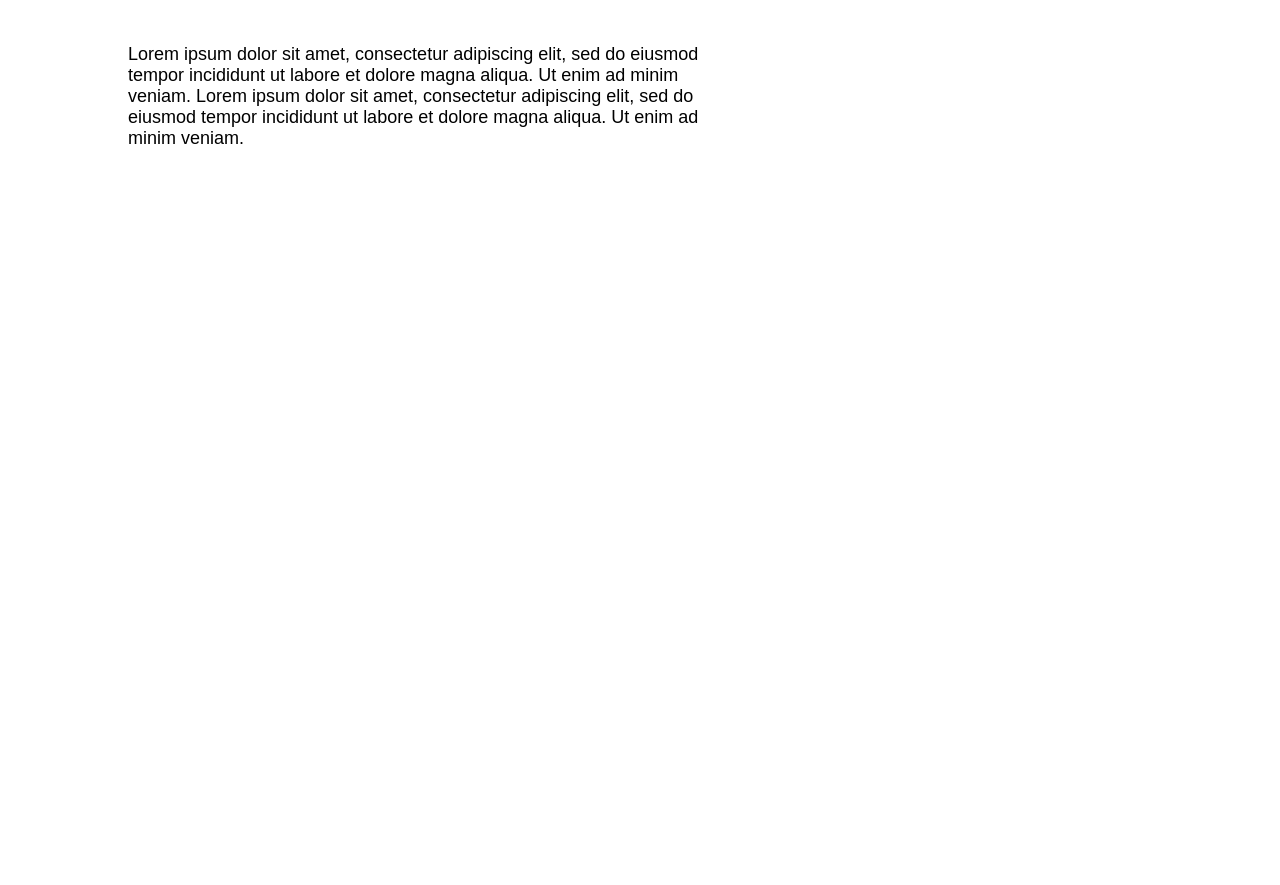
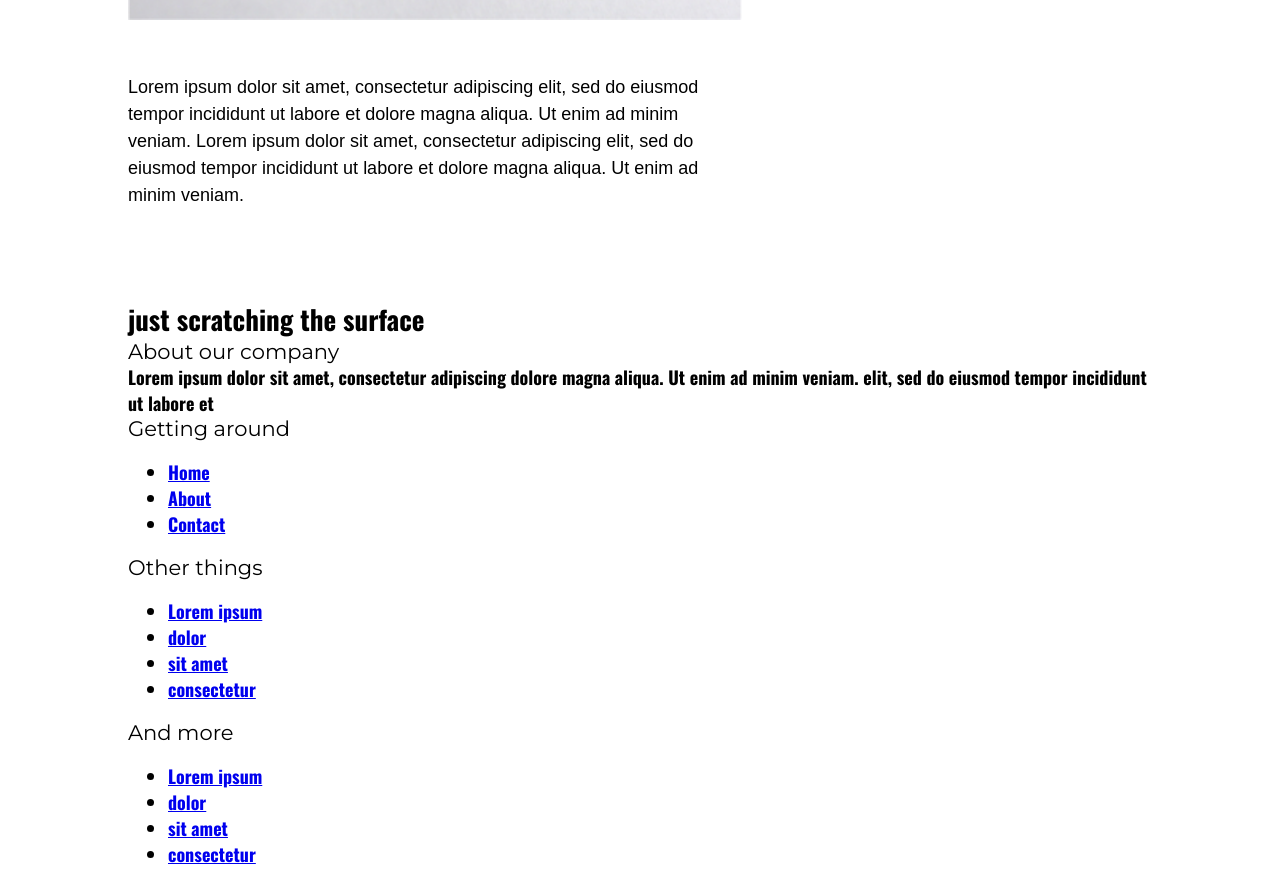
Before and after one commit to cody-barker/responsive-design-practice, a plain HTML site: page final/index.html in a window 1280 px wide. Shown: the part 1921-2806 px from the top of the page. Before the commit the page ends 2160 px from the top, so only its background shows below. Drawn offline with nearby package versions, Linux system fonts and the light colour scheme.

Commit message:
add html for footer

```diff
--- a/final/index.html
+++ b/final/index.html
@@ -130,6 +130,46 @@
         </div>
       </div>
     </main>
-    <footer></footer>
+    <footer class="footer">
+      <div class="container">
+        <h2 class="footer__title">just scratching the surface</h2>
+        <div class="footer__content">
+          <div class="footer__content--1">
+            <h3 class="footer__subtitle">About our company</h3>
+            <p class="footer__paragraph">
+              Lorem ipsum dolor sit amet, consectetur adipiscing
+              dolore magna aliqua. Ut enim ad minim veniam.
+              elit, sed do eiusmod tempor incididunt ut labore et
+            </p>
+          </div>
+          <div class="footer__content--2">
+            <h3 class="footer__subtitle">Getting around</h3>
+            <ul class="footer__links">
+              <li class="footer__link"><a href="/">Home</a></li>
+              <li class="footer__link"><a href="/about">About</a></li>
+              <li class="footer__link"><a href="/contact">Contact</a></li>
+            </ul>
+          </div>
+          <div class="footer__content--3">
+            <h3 class="footer__subtitle">Other things</h3>
+            <ul class="footer__links">
+              <li class="footer__link"><a href="/">Lorem ipsum</a></li>
+              <li class="footer__link"><a href="/">dolor</a></li>
+              <li class="footer__link"><a href="/">sit amet</a></li>
+              <li class="footer__link"><a href="/">consectetur</a></li>
+            </ul>
+          </div>
+          <div class="footer__content--4">
+            <h3 class="footer__subtitle">And more</h3>
+            <ul class="footer__links">
+              <li class="footer__link"><a href="/">Lorem ipsum</a></li>
+              <li class="footer__link"><a href="/">dolor</a></li>
+              <li class="footer__link"><a href="/">sit amet</a></li>
+              <li class="footer__link"><a href="/">consectetur</a></li>
+            </ul>
+          </div>
+        </div>
+      </div>
+    </footer>
   </body>
 </html>
--- a/final/style.css
+++ b/final/style.css
@@ -171,6 +171,7 @@ img {
 
 .section-two__content--left p {
   font-family: 'Monsterrat', sans-serif;
+  line-height: 1.5em;
 }
 
 .section-two__content--right {
```
